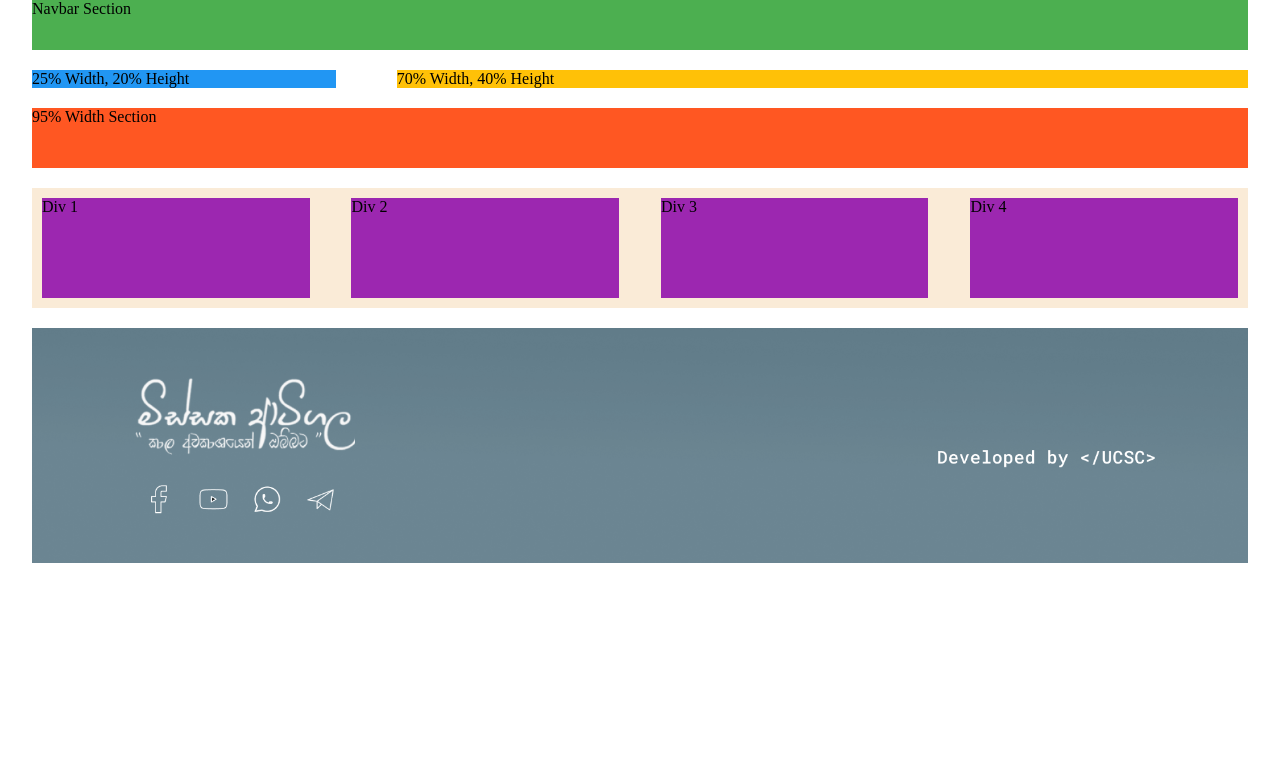
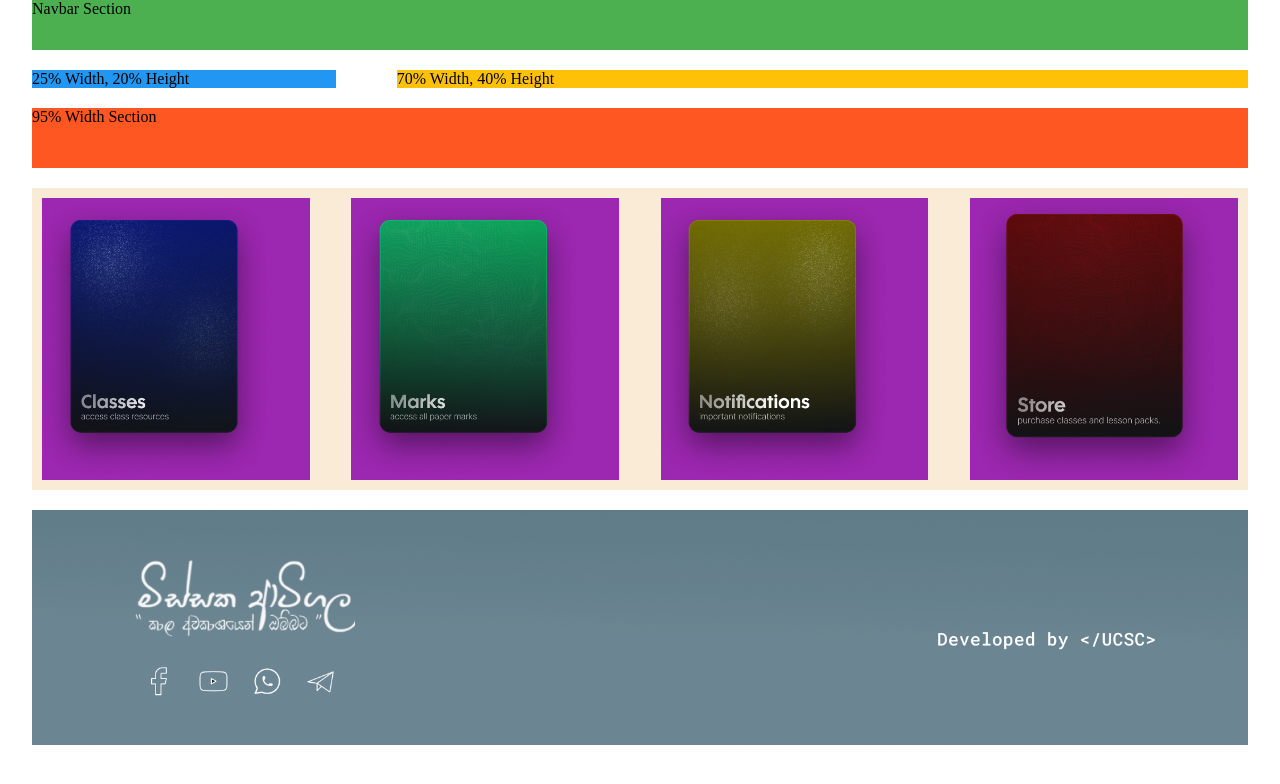
Before and after one commit to UmeshMadhusankha/lms-missaka, a React (Vite) app: page / in a window 1280 px wide. Shown: the top 784 px of the page. Built offline with nearby package versions, Linux system fonts and the light colour scheme.

Commit message:
Cards styling

```diff
--- a/src/pages/HomePage.jsx
+++ b/src/pages/HomePage.jsx
@@ -1,6 +1,10 @@
 import React from 'react';
 import styles from './HomePage.module.css';
 import footer from '../assets/images/Home/footer.png';
+import classes from '../assets/images/Home/Classes.png';
+import marks from '../assets/images/Home/Marks.png';
+import notifications from '../assets/images/Home/Notifications.png';
+import store from '../assets/images/Home/Store.png';
 
 const HomePage = () => {
     return (
@@ -19,10 +23,18 @@ const HomePage = () => {
 
             {/* Section with 4 small divs */}
             <div className={styles.fourDivsContainer}>
-                <div className={styles.smallDiv}>Div 1</div>
-                <div className={styles.smallDiv}>Div 2</div>
-                <div className={styles.smallDiv}>Div 3</div>
-                <div className={styles.smallDiv}>Div 4</div>
+                <div className={styles.smallDiv}>
+                    <img src={classes} alt="Classes" className={styles.icon} />
+                </div>
+                <div className={styles.smallDiv}>
+                    <img src={marks} alt="Marks" className={styles.icon} />
+                </div>
+                <div className={styles.smallDiv}>
+                    <img src={notifications} alt="Notifications" className={styles.icon} />
+                </div>
+                <div className={styles.smallDiv}>
+                    <img src={store} alt="Store" className={styles.icon} />
+                </div>
             </div>
 
             {/* Footer */}
--- a/src/pages/HomePage.module.css
+++ b/src/pages/HomePage.module.css
@@ -44,9 +44,18 @@
 
 .smallDiv {
     width: 22%; /* Adjusted for margin */
-    height: 100px; /* Adjust height as needed */
+    height: 22vw; /* Adjust height as needed */
     background-color: #9C27B0; /* Purple */
     margin: 10px;
+    display: flex;
+    justify-content: center;
+    align-items: center;
+}
+
+.icon {
+    width: 100%;
+    height: 100%;
+    object-fit: cover; /* Maintain aspect ratio */
 }
 
 .footer {
```
